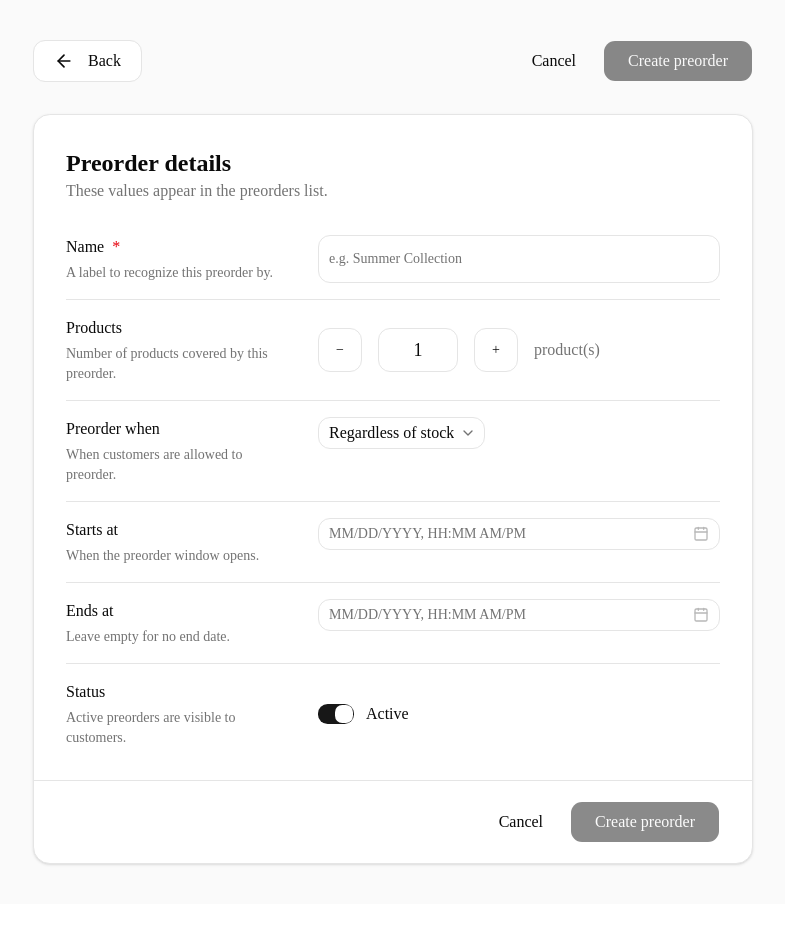
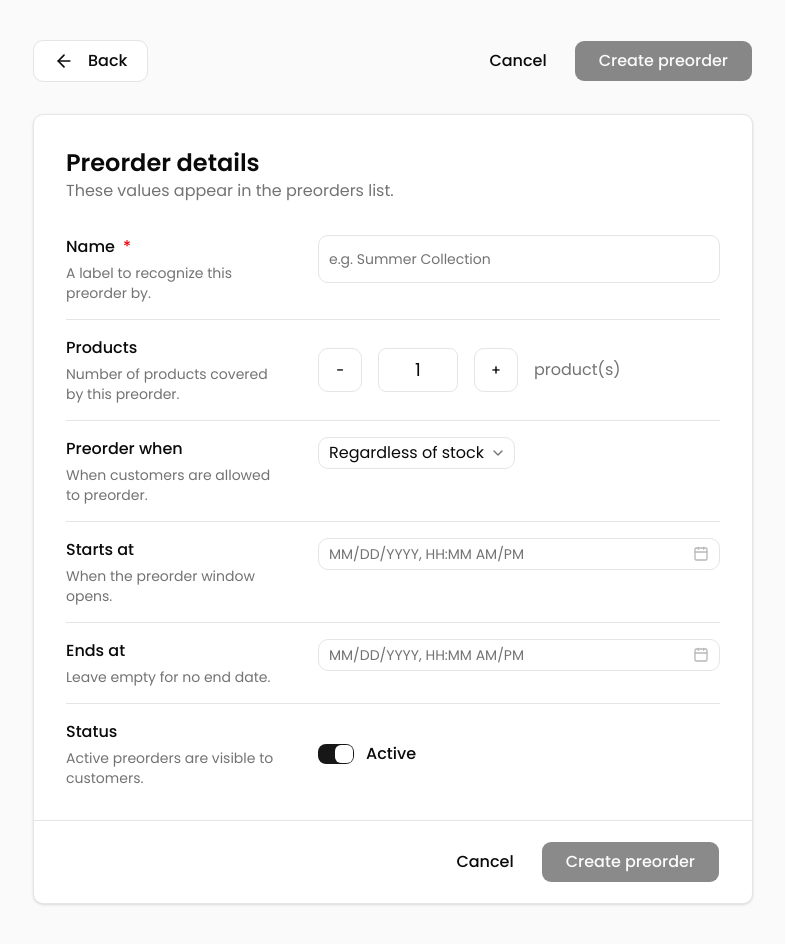
Before and after one commit to dev-ahad-ali/preorder, a Next.js app: page /new in a window 1280 px wide. Shown: the whole page, without its empty margins (247-1032 px from the left). Before the commit the page ends 904 px from the top, so only its background shows below. Built offline with nearby package versions, Linux system fonts and the light colour scheme; no server answers.

Commit message:
Update: changed roundedness of the design and font

```diff
--- a/app/globals.css
+++ b/app/globals.css
@@ -7,8 +7,8 @@
 @theme inline {
   --color-background: var(--background);
   --color-foreground: var(--foreground);
-  --font-sans: var(--font-sans);
-  --font-mono: var(--font-geist-mono);
+  --font-sans: var(--font-poppins);
+  --font-mono: var(--font-poppins);
   --font-heading: var(--font-sans);
   --color-sidebar-ring: var(--sidebar-ring);
   --color-sidebar-border: var(--sidebar-border);
@@ -72,7 +72,7 @@
   --chart-3: oklch(0.439 0 0);
   --chart-4: oklch(0.371 0 0);
   --chart-5: oklch(0.269 0 0);
-  --radius: 0.75rem;
+  --radius: 0.625rem;
   --sidebar: oklch(0.985 0 0);
   --sidebar-foreground: oklch(0.145 0 0);
   --sidebar-primary: oklch(0.205 0 0);
--- a/app/layout.tsx
+++ b/app/layout.tsx
@@ -1,16 +1,12 @@
 import type { Metadata } from "next";
-import { Geist, Geist_Mono } from "next/font/google";
+import { Poppins } from "next/font/google";
 import "./globals.css";
 import { Toaster } from "@/components/ui/sonner";
 
-const geistSans = Geist({
-  variable: "--font-geist-sans",
+const poppins = Poppins({
+  variable: "--font-poppins",
   subsets: ["latin"],
-});
-
-const geistMono = Geist_Mono({
-  variable: "--font-geist-mono",
-  subsets: ["latin"],
+  weight: ["400", "500", "600", "700"],
 });
 
 export const metadata: Metadata = {
@@ -26,7 +22,7 @@ export default function RootLayout({
   return (
     <html
       lang="en"
-      className={`${geistSans.variable} ${geistMono.variable} h-full antialiased`}
+      className={`${poppins.variable} h-full antialiased`}
     >
       <body className="min-h-full flex flex-col">{children}<Toaster /></body>
     </html>
--- a/app/page.tsx
+++ b/app/page.tsx
@@ -49,7 +49,7 @@ export default async function HomePage({ searchParams }: PageProps) {
     <div className="flex min-h-screen flex-col bg-zinc-50">
       <header className="mx-auto flex w-full max-w-6xl items-center justify-between px-6 py-8">
         <h1 className="text-3xl font-bold tracking-tight">Preorders</h1>
-        <Button asChild className="rounded-xl px-6 py-5 text-base">
+        <Button asChild className="rounded-lg px-6 py-5 text-base">
           <a href="/new">Create Preorder</a>
         </Button>
       </header>
--- a/components/preorder-form.tsx
+++ b/components/preorder-form.tsx
@@ -127,7 +127,7 @@ export function PreorderForm({ preorder }: { preorder?: Preorder }) {
                 </div>
             </div>
 
-            <div className="rounded-xl border bg-card shadow-sm">
+            <div className="rounded-lg border bg-card shadow-sm">
                 <div className="px-8 py-8">
                     <div className="mb-8">
                         <h2 className="text-2xl font-semibold">Preorder details</h2>
@@ -174,7 +174,7 @@ export function PreorderForm({ preorder }: { preorder?: Preorder }) {
                                 >
                                     −
                                 </Button>
-                                <span className="flex h-11 w-20 items-center justify-center rounded-lg border text-lg">
+                                <span className="flex h-11 w-20 items-center justify-center rounded-md border text-lg">
                                     {products}
                                 </span>
                                 <Button
--- a/components/preorder-table.tsx
+++ b/components/preorder-table.tsx
@@ -131,15 +131,15 @@ export function PreorderTable({
           </AlertDialogFooter>
         </AlertDialogContent>
       </AlertDialog>
+      <div className="rounded-lg border bg-card shadow-sm">
 
-      <div className="rounded-xl border bg-card shadow-sm">
         <div className="flex items-center justify-between border-b px-5 py-4">
-          <div className="flex items-center gap-1.5 rounded-xl bg-muted p-1">
+          <div className="flex items-center gap-1.5 rounded-lg bg-muted p-1">
             {["all", "active", "inactive"].map((f) => (
               <button
                 key={f}
                 type="button"
-                className={`rounded-lg px-4 py-2 text-sm font-medium transition-colors ${
+                className={`rounded-md px-4 py-2 text-sm font-medium transition-colors ${
                   statusFilter === f
                     ? "bg-background text-foreground shadow-sm"
                     : "text-muted-foreground hover:text-foreground"
--- a/components/sort-popover.tsx
+++ b/components/sort-popover.tsx
@@ -35,7 +35,7 @@ export function SortPopover({ value, onChange }: SortPopoverProps) {
   return (
     <Popover open={open} onOpenChange={setOpen}>
       <PopoverTrigger asChild>
-        <Button variant="outline" size="icon" className="size-10 rounded-xl">
+        <Button variant="outline" size="icon" className="size-10 rounded-lg">
           <ArrowUpDown className="size-5" />
         </Button>
       </PopoverTrigger>
@@ -49,7 +49,7 @@ export function SortPopover({ value, onChange }: SortPopoverProps) {
               {fields.map((f) => (
                 <label
                   key={f.value}
-                  className={`flex cursor-pointer items-center gap-3 rounded-lg px-3 py-2 text-sm transition-colors ${
+                  className={`flex cursor-pointer items-center gap-3 rounded-md px-3 py-2 text-sm transition-colors ${
                     value.field === f.value
                       ? "bg-muted font-medium"
                       : "hover:bg-muted/50"
--- a/components/ui/alert-dialog.tsx
+++ b/components/ui/alert-dialog.tsx
@@ -58,7 +58,7 @@ function AlertDialogContent({
         data-slot="alert-dialog-content"
         data-size={size}
         className={cn(
-          "group/alert-dialog-content fixed top-1/2 left-1/2 z-50 grid w-full -translate-x-1/2 -translate-y-1/2 gap-4 rounded-xl bg-popover p-4 text-popover-foreground ring-1 ring-foreground/10 duration-100 outline-none data-[size=default]:max-w-xs data-[size=sm]:max-w-xs data-[size=default]:sm:max-w-sm data-open:animate-in data-open:fade-in-0 data-open:zoom-in-95 data-closed:animate-out data-closed:fade-out-0 data-closed:zoom-out-95",
+          "group/alert-dialog-content fixed top-1/2 left-1/2 z-50 grid w-full -translate-x-1/2 -translate-y-1/2 gap-4 rounded-lg bg-popover p-4 text-popover-foreground ring-1 ring-foreground/10 duration-100 outline-none data-[size=default]:max-w-xs data-[size=sm]:max-w-xs data-[size=default]:sm:max-w-sm data-open:animate-in data-open:fade-in-0 data-open:zoom-in-95 data-closed:animate-out data-closed:fade-out-0 data-closed:zoom-out-95",
           className
         )}
         {...props}
--- a/components/ui/command.tsx
+++ b/components/ui/command.tsx
@@ -25,7 +25,7 @@ function Command({
     <CommandPrimitive
       data-slot="command"
       className={cn(
-        "flex size-full flex-col overflow-hidden rounded-xl! bg-popover p-1 text-popover-foreground",
+        "flex size-full flex-col overflow-hidden rounded-lg! bg-popover p-1 text-popover-foreground",
         className
       )}
       {...props}
@@ -54,7 +54,7 @@ function CommandDialog({
       </DialogHeader>
       <DialogContent
         className={cn(
-          "top-1/3 translate-y-0 overflow-hidden rounded-xl! p-0",
+          "top-1/3 translate-y-0 overflow-hidden rounded-lg! p-0",
           className
         )}
         showCloseButton={showCloseButton}
--- a/components/ui/dialog.tsx
+++ b/components/ui/dialog.tsx
@@ -61,7 +61,7 @@ function DialogContent({
       <DialogPrimitive.Content
         data-slot="dialog-content"
         className={cn(
-          "fixed top-1/2 left-1/2 z-50 grid w-full max-w-[calc(100%-2rem)] -translate-x-1/2 -translate-y-1/2 gap-4 rounded-xl bg-popover p-4 text-sm text-popover-foreground ring-1 ring-foreground/10 duration-100 outline-none sm:max-w-sm data-open:animate-in data-open:fade-in-0 data-open:zoom-in-95 data-closed:animate-out data-closed:fade-out-0 data-closed:zoom-out-95",
+          "fixed top-1/2 left-1/2 z-50 grid w-full max-w-[calc(100%-2rem)] -translate-x-1/2 -translate-y-1/2 gap-4 rounded-lg bg-popover p-4 text-sm text-popover-foreground ring-1 ring-foreground/10 duration-100 outline-none sm:max-w-sm data-open:animate-in data-open:fade-in-0 data-open:zoom-in-95 data-closed:animate-out data-closed:fade-out-0 data-closed:zoom-out-95",
           className
         )}
         {...props}
```
